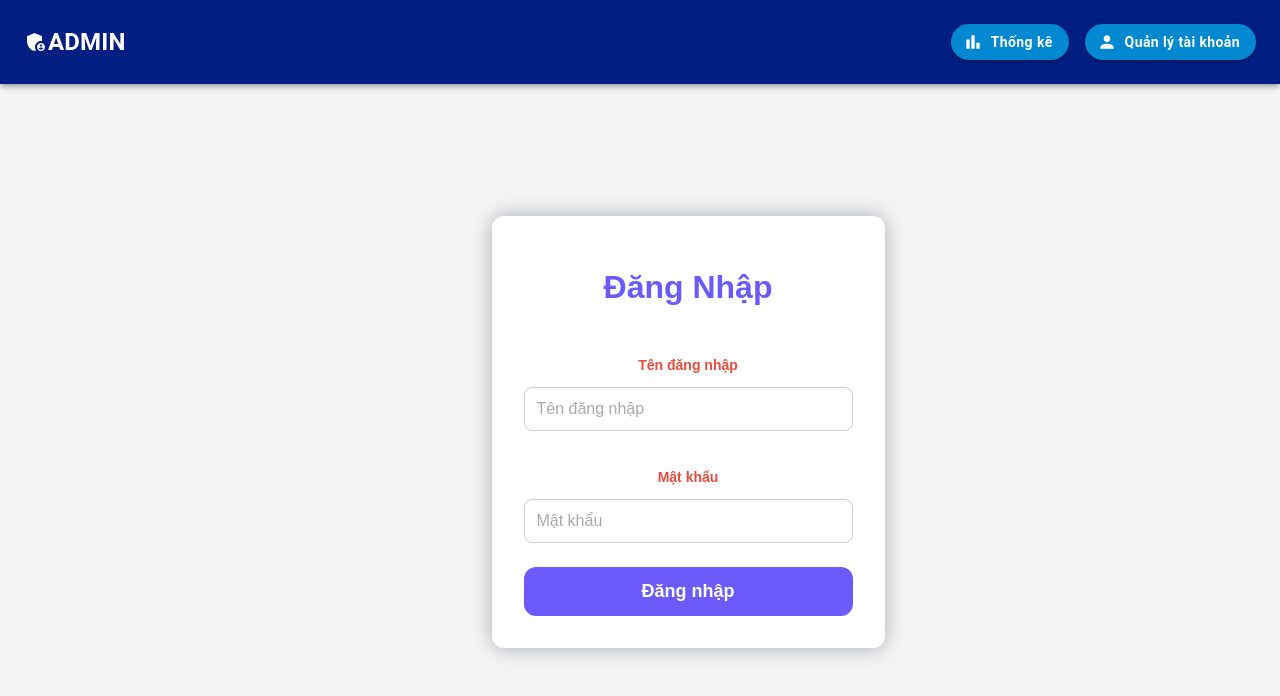
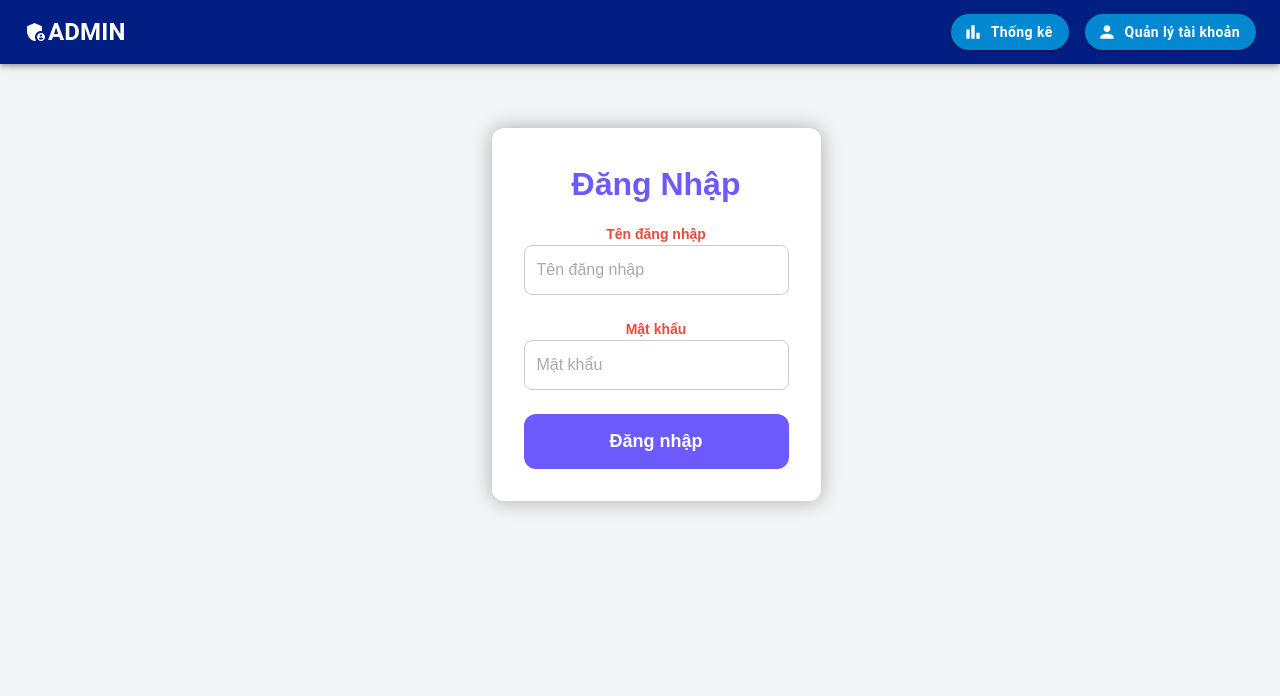
Before and after one commit to Son16092003/admin, a Next.js app: page /pages/login in a window 1280 px wide. Shown: the top 696 px of the page. Built offline with nearby package versions, Linux system fonts and the light colour scheme.

Commit message:
update loginlogin

```diff
--- a/app/globals.css
+++ b/app/globals.css
@@ -1,4 +1,4 @@
-/* @tailwind base;
+@tailwind base;
 @tailwind components;
 @tailwind utilities;
 @tailwind base;
@@ -21,4 +21,4 @@ body {
   color: var(--foreground);
   background: var(--background);
   font-family: Arial, Helvetica, sans-serif;
-} */
+}
--- a/app/layout.tsx
+++ b/app/layout.tsx
@@ -2,7 +2,7 @@
 
 import { Geist, Geist_Mono } from "next/font/google";
 import "./globals.css";
-import Navbar from "./Components/navbar/navbar";
+import Navbar from "./components/navbar/navbar";
 
 const geistSans = Geist({
   variable: "--font-geist-sans",
@@ -18,6 +18,7 @@ export default function RootLayout({ children }: { children: React.ReactNode })
   return (
     <html lang="en">
       <body className={`${geistSans.variable} ${geistMono.variable} antialiased`}>
+
         <div className="min-h-screen flex flex-col">
           {/* Navbar luôn cố định ở trên */}
           <Navbar />
--- a/app/page.tsx
+++ b/app/page.tsx
@@ -6,6 +6,7 @@ import PeopleIcon from '@mui/icons-material/People';
 import WorkIcon from '@mui/icons-material/Work';
 import BusinessIcon from '@mui/icons-material/Business';
 import BarChartIcon from '@mui/icons-material/BarChart';
+import { useRouter } from 'next/navigation';
 
 export default function Home({ children }: { children: React.ReactNode }) {
   const [userCount, setUserCount] = useState<number>(0);
@@ -13,20 +14,29 @@ export default function Home({ children }: { children: React.ReactNode }) {
   const [user, setUser] = useState<any>(null);
   const [applications, setApplications] = useState<number[]>([]);
   const [jobs, setJobs] = useState<number[]>([]);
+  const router = useRouter();
 
   useEffect(() => {
-    // Fetch logged-in user data
+    const isAuthenticated = localStorage.getItem('isAuthenticated');
+
+    // Nếu chưa đăng nhập, điều hướng về trang login
+    if (!isAuthenticated) {
+      router.push('/pages/login');
+      return;
+    }
+
+    // Nếu đã đăng nhập, tải dữ liệu người dùng và các thông tin cần thiết
     const savedUser = localStorage.getItem("user");
     if (savedUser) {
       setUser(JSON.parse(savedUser));
     }
 
-    // Fetch user count from API
+    // Fetch dữ liệu từ API
     const fetchUserCount = async () => {
       try {
-        const response = await fetch("http://localhost:3000/user"); // Adjust URL if needed
+        const response = await fetch("http://localhost:3000/user"); // Đổi URL nếu cần
         const users = await response.json();
-        setUserCount(users.length); // Assuming `users` is an array of all users
+        setUserCount(users.length);
       } catch (error) {
         console.error("Error fetching user count:", error);
       }
@@ -34,20 +44,19 @@ export default function Home({ children }: { children: React.ReactNode }) {
 
     const fetchApplications = async () => {
       try {
-        const response = await fetch("http://localhost:3000/applications"); // Adjust URL if needed
+        const response = await fetch("http://localhost:3000/applications"); // Đổi URL nếu cần
         const applications = await response.json();
         setApplications(applications.length);
       } catch (error) {
         console.error("Error fetching applications:", error);
       }
-    }
+    };
 
-    // Fetch company count from API
     const fetchCompanyCount = async () => {
       try {
-        const response = await fetch("http://localhost:3000/employers"); // Adjust URL if needed
+        const response = await fetch("http://localhost:3000/employers"); // Đổi URL nếu cần
         const companies = await response.json();
-        setCompanyCount(companies.length); // Assuming `companies` is an array of all companies
+        setCompanyCount(companies.length);
       } catch (error) {
         console.error("Error fetching company count:", error);
       }
@@ -55,19 +64,20 @@ export default function Home({ children }: { children: React.ReactNode }) {
 
     const fetchJobs = async () => {
       try {
-        const response = await fetch("http://localhost:3000/jobs"); // Adjust URL if needed
+        const response = await fetch("http://localhost:3000/jobs"); // Đổi URL nếu cần
         const jobs = await response.json();
-        setJobs(jobs.length); // Assuming `jobs` is an array of all jobs
+        setJobs(jobs.length);
       } catch (error) {
         console.error("Error fetching job count:", error);
       }
-    }
+    };
 
     fetchUserCount();
     fetchCompanyCount();
     fetchApplications();
     fetchJobs();
-  }, []);
+  }, [router]);
+
 
 
   const pages = [
--- a/app/pages/admin/page.tsx
+++ b/app/pages/admin/page.tsx
@@ -22,6 +22,7 @@ const User: React.FC = () => {
     const [loading, setLoading] = useState<boolean>(true);
 
     useEffect(() => {
+        console.log('Trạng thái đăng nhập:', localStorage.getItem("isAuthenticated"));
         const fetchUsers = async () => {
             try {
                 const response = await fetch("http://localhost:3000/user"); // URL API của backend NestJS
--- a/app/pages/login/page.tsx
+++ b/app/pages/login/page.tsx
@@ -1,9 +1,9 @@
 'use client';
 
-import React from 'react';
+import React, { useEffect } from 'react';
 import { useForm } from 'react-hook-form';
 import '../../styles/login.css';
-import { useRouter } from 'next/navigation'; // Đúng module cho App Router
+import { useRouter } from 'next/navigation';
 
 type LoginFormInputs = {
   username: string;
@@ -12,13 +12,22 @@ type LoginFormInputs = {
 
 export default function LoginPage() {
   const { register, handleSubmit, formState: { errors } } = useForm<LoginFormInputs>();
-  const router = useRouter(); // Lấy instance của useRouter
+  const router = useRouter();
+
+  // Xóa trạng thái đăng nhập khi ứng dụng khởi chạy
+  useEffect(() => {
+    localStorage.removeItem("isAuthenticated");
+    console.log('Trạng thái đăng nhập đã bị xóa.');
+    console.log('Trạng thái đăng nhập:', localStorage.getItem("isAuthenticated"));
+  }, []);
+
 
   const onSubmit = (data: LoginFormInputs) => {
+    console.log('Dữ liệu đăng nhập:', data);
     if (data.username === 'admin' && data.password === 'admin') {
       console.log('Đăng nhập thành công');
-      localStorage.setItem("isAuthenticated", "true"); // Set authentication status
-      router.push('/admin'); // Điều hướng đến trang Admin
+      localStorage.setItem("isAuthenticated", "true");
+      router.push('/');
     } else {
       alert('Sai tên đăng nhập hoặc mật khẩu');
     }
@@ -32,13 +41,21 @@ export default function LoginPage() {
       <div className="main">
         <div className="userName">
           <p>Tên đăng nhập</p>
-          <input type="text" placeholder="Tên đăng nhập" {...register('username', { required: true })} />
+          <input
+            type="text"
+            placeholder="Tên đăng nhập"
+            {...register('username', { required: "Vui lòng nhập tên đăng nhập" })}
+          />
           {errors.username && <p>{errors.username.message}</p>}
         </div>
 
         <div className="password">
           <p>Mật khẩu</p>
-          <input type="password" placeholder="Mật khẩu" {...register('password', { required: true })} />
+          <input
+            type="password"
+            placeholder="Mật khẩu"
+            {...register('password', { required: "Vui lòng nhập mật khẩu" })}
+          />
           {errors.password && <p>{errors.password.message}</p>}
         </div>
 
--- a/package.json
+++ b/package.json
@@ -19,6 +19,7 @@
     "next": "15.1.0",
     "react": "^19.0.0",
     "react-dom": "^19.0.0",
+    "react-hook-form": "^7.54.2",
     "react-icons": "^5.4.0",
     "recharts": "^2.15.0"
   },
```
Also changed, not shown: 1 other file (tests, documents, lock files or other folders).
